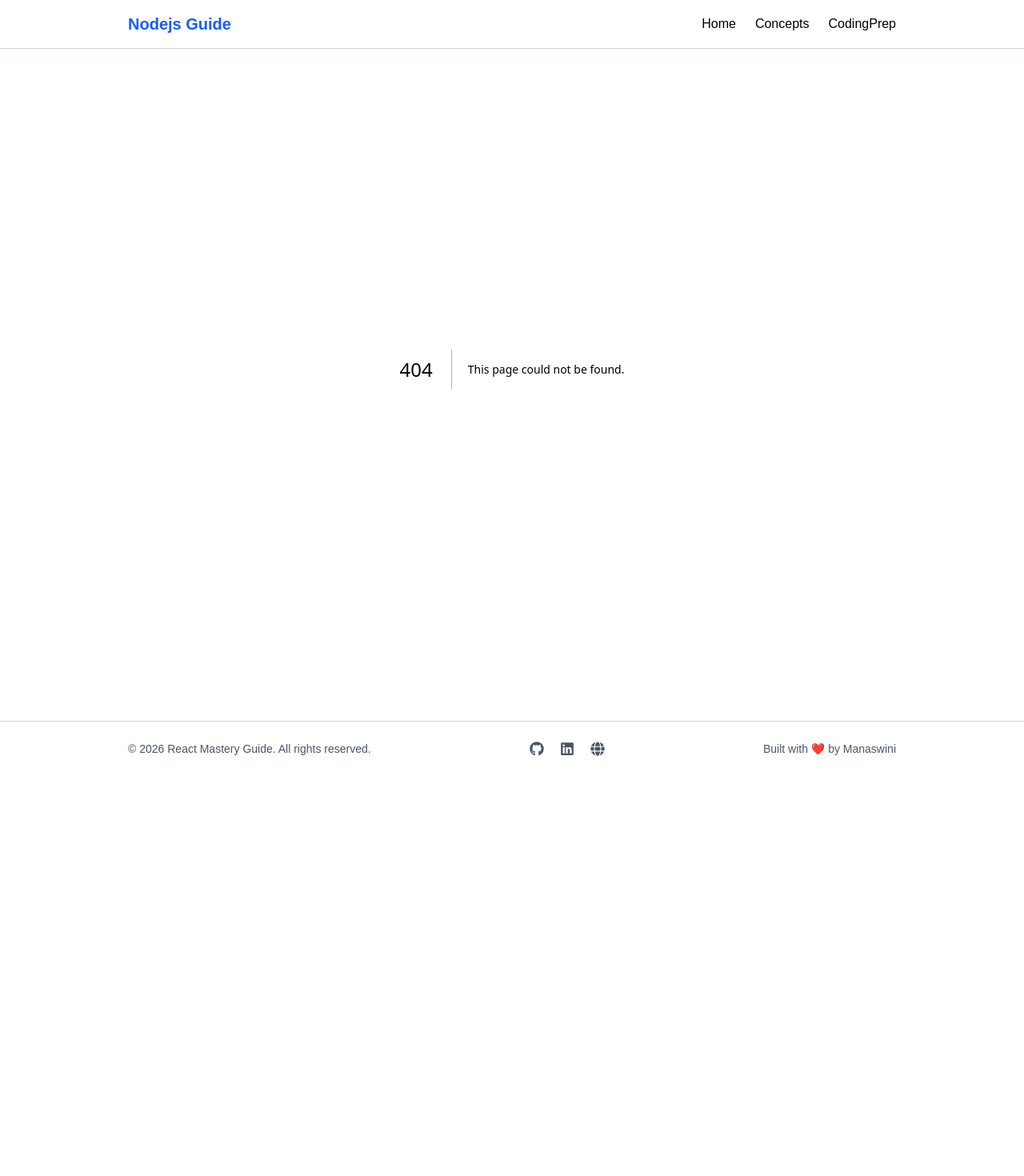
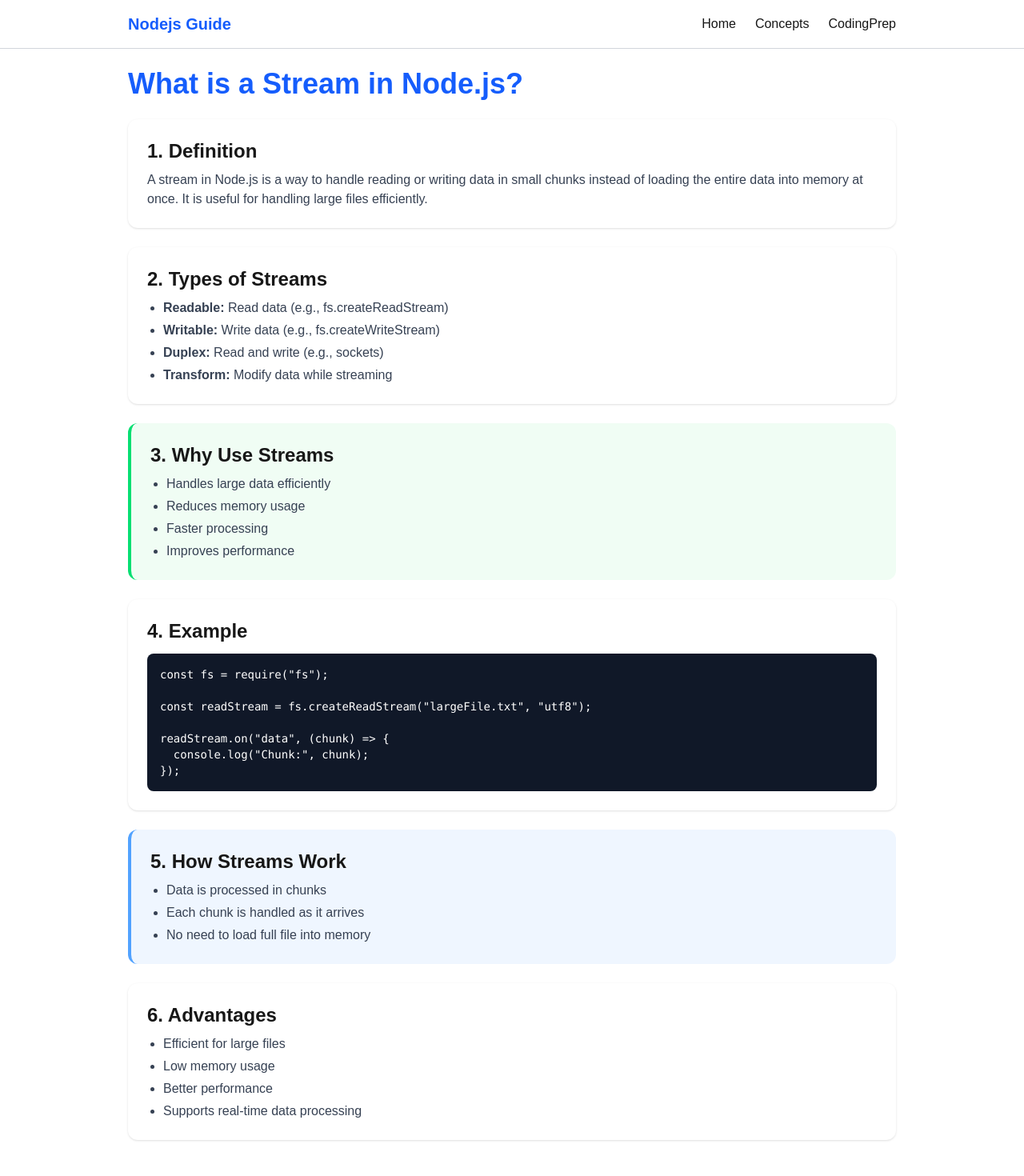
Before and after one commit to Monisasmal/NodeJS-Concepts, a Next.js app: page /concepts/WhatIsStream in a window 1280 px wide. Before the commit this address had no page. Shown: the top 1470 px of the page at 80% size. Before the commit the page ends 970 px from the top, so only its background shows below. Built offline with nearby package versions, Linux system fonts and the light colour scheme.

Commit message:
first commit

```diff
--- /dev/null
+++ b/src/app/concepts/WhatIsStream/page.tsx
@@ -0,0 +1,91 @@
+export default function WhatIsStream() {
+  return (
+    <div className="w-full max-w-5xl mx-auto px-4 sm:px-6 lg:px-8 py-6">
+
+      <h1 className="text-2xl sm:text-3xl md:text-4xl font-bold text-blue-600 mb-6">
+        What is a Stream in Node.js?
+      </h1>
+
+      {/* Definition */}
+      <section className="mb-6 bg-white shadow-sm rounded-xl p-4 sm:p-6">
+        <h2 className="text-lg sm:text-xl md:text-2xl font-semibold mb-2">
+          1. Definition
+        </h2>
+        <p className="text-sm sm:text-base text-gray-700">
+          A stream in Node.js is a way to handle reading or writing data in
+          small chunks instead of loading the entire data into memory at once.
+          It is useful for handling large files efficiently.
+        </p>
+      </section>
+
+      {/* Types */}
+      <section className="mb-6 bg-white shadow-sm rounded-xl p-4 sm:p-6">
+        <h2 className="text-lg sm:text-xl md:text-2xl font-semibold mb-2">
+          2. Types of Streams
+        </h2>
+        <ul className="list-disc ml-5 text-sm sm:text-base text-gray-700 space-y-1">
+          <li><b>Readable:</b> Read data (e.g., fs.createReadStream)</li>
+          <li><b>Writable:</b> Write data (e.g., fs.createWriteStream)</li>
+          <li><b>Duplex:</b> Read and write (e.g., sockets)</li>
+          <li><b>Transform:</b> Modify data while streaming</li>
+        </ul>
+      </section>
+
+      {/* Why Use */}
+      <section className="mb-6 bg-green-50 border-l-4 border-green-400 rounded-xl p-4 sm:p-6">
+        <h2 className="text-lg sm:text-xl md:text-2xl font-semibold mb-2">
+          3. Why Use Streams
+        </h2>
+        <ul className="list-disc ml-5 text-sm sm:text-base text-gray-700 space-y-1">
+          <li>Handles large data efficiently</li>
+          <li>Reduces memory usage</li>
+          <li>Faster processing</li>
+          <li>Improves performance</li>
+        </ul>
+      </section>
+
+      {/* Example */}
+      <section className="mb-6 bg-white shadow-sm rounded-xl p-4 sm:p-6">
+        <h2 className="text-lg sm:text-xl md:text-2xl font-semibold mb-3">
+          4. Example
+        </h2>
+
+        <pre className="bg-gray-900 text-white p-3 sm:p-4 rounded-lg overflow-x-auto text-xs sm:text-sm">
+{`const fs = require("fs");
+
+const readStream = fs.createReadStream("largeFile.txt", "utf8");
+
+readStream.on("data", (chunk) => {
+  console.log("Chunk:", chunk);
+});`}
+        </pre>
+      </section>
+
+      {/* How it Works */}
+      <section className="mb-6 bg-blue-50 border-l-4 border-blue-400 rounded-xl p-4 sm:p-6">
+        <h2 className="text-lg sm:text-xl md:text-2xl font-semibold mb-2">
+          5. How Streams Work
+        </h2>
+        <ul className="list-disc ml-5 text-sm sm:text-base text-gray-700 space-y-1">
+          <li>Data is processed in chunks</li>
+          <li>Each chunk is handled as it arrives</li>
+          <li>No need to load full file into memory</li>
+        </ul>
+      </section>
+
+      {/* Advantages */}
+      <section className="mb-6 bg-white shadow-sm rounded-xl p-4 sm:p-6">
+        <h2 className="text-lg sm:text-xl md:text-2xl font-semibold mb-2">
+          6. Advantages
+        </h2>
+        <ul className="list-disc ml-5 text-sm sm:text-base text-gray-700 space-y-1">
+          <li>Efficient for large files</li>
+          <li>Low memory usage</li>
+          <li>Better performance</li>
+          <li>Supports real-time data processing</li>
+        </ul>
+      </section>
+
+    </div>
+  );
+}
--- a/src/app/concepts/page.tsx
+++ b/src/app/concepts/page.tsx
@@ -23,7 +23,8 @@ const concept = [
      {name: "Difference between require and import?", path:"/concepts/RequireVsImport"},
      {name: "How to Read Files in Node.js??", path:"/concepts/HowToReadFiles"},
      {name: "How to Write Files in Node.js??", path:"/concepts/HowToWriteFiles"},
-     {name: " Difference between Sync and Async File Methods?", path:"/concepts/SyncVsAsyncFileMethods"},
+     {name: "Difference between Sync and Async File Methods?", path:"/concepts/SyncVsAsyncFileMethods"},
+     {name: "What is a Stream in Node.js?", path:"/concepts/WhatIsStream"},
 ];
 
 export default function Concepts(){
```
